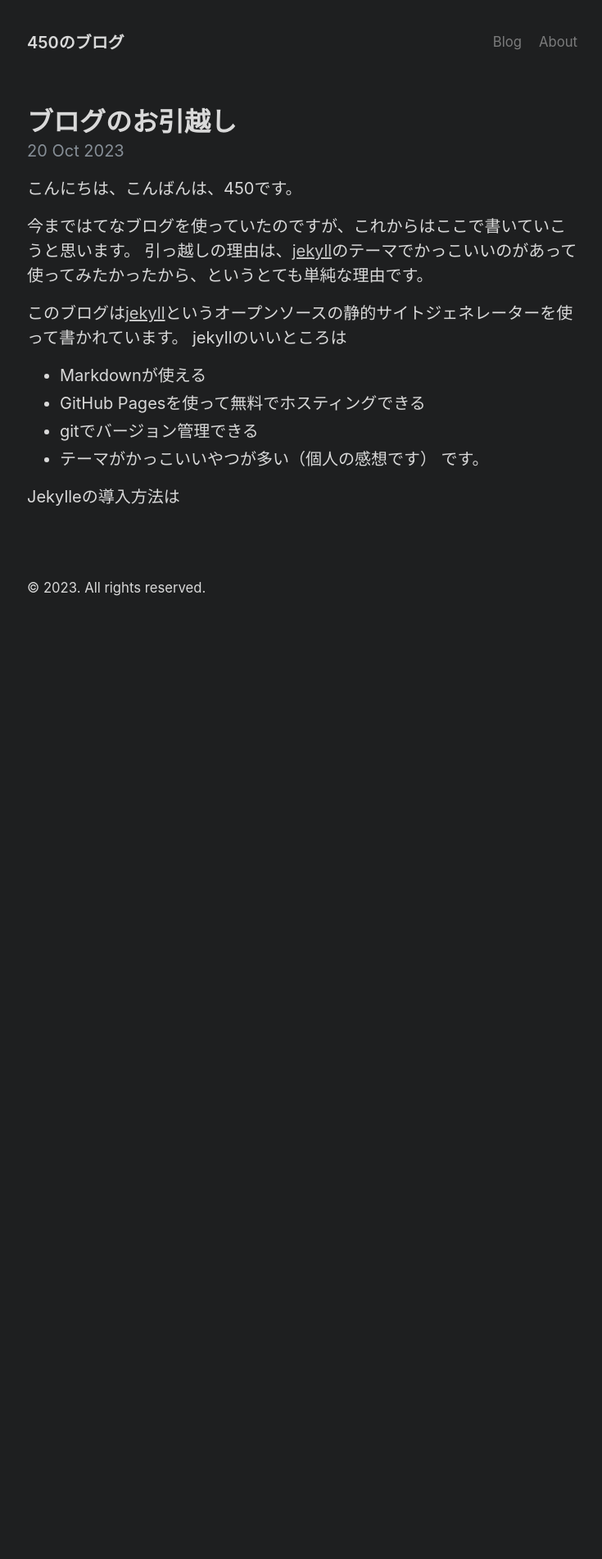
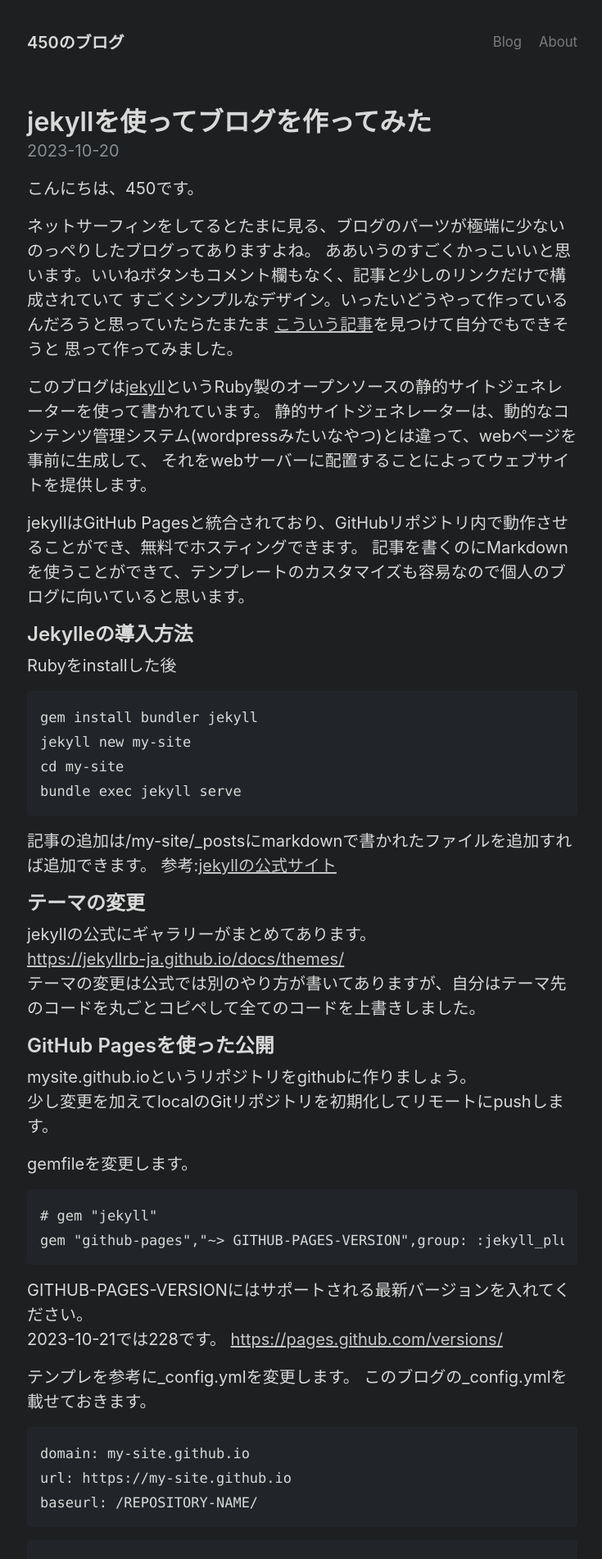
Before and after one commit to skanae/450.github.io, a Jekyll site: the page built from _posts/2023-10-20-intro .md, in a window 1280 px wide. Shown: the top 1902 px of the page at 82% size, without its empty margins (271-1006 px from the left). Built offline with Jekyll 4.4.1, drawn with Linux system fonts in a browser that asks for light colours; before the commit the page ends 900 px from its top, so only the background shows below that; some of the changed text lies outside the part shown.

Commit message:
記事の追加とアイコンの変更

````diff
--- a/Gemfile
+++ b/Gemfile
@@ -1,6 +1,6 @@
 source "https://rubygems.org"
 
-#gem "jekyll"
+# gem "jekyll"
 gem "jekyll-gist"
 gem "jekyll-paginate"
 gem "jekyll-seo-tag"
--- a/_config.yml
+++ b/_config.yml
@@ -37,7 +37,7 @@ sass:
 # Specify the author for blog posts
 author:
   name: 450
-  url: https://twitter.com/450hosigata
+  url:
   email:
 
 # Custom vars
@@ -46,7 +46,7 @@ version: 3.0.0
 # Navbar page list
 nav:
   - title: Blog
-    url: /archive
+    url: /450.github.io/archive
 
   - title: About
-    url: /about
+    url: /450.github.io/about
--- a/_layouts/post.html
+++ b/_layouts/post.html
@@ -4,7 +4,8 @@ layout: default
 
 <article class="post">
   <h1 class="post-title">{{ page.title }}</h1>
-  <time datetime="{{ page.date | date_to_xmlschema }}" class="post-date">{{ page.date | date_to_string }}</time>
+  <time datetime="{{ page.date | date: " %Y-%m-%d" }}" class="post-date">{{ page.date | date: "%Y-%m-%d" }}</time>
+  <!-- <time datetime="{{ page.date | date_to_xmlschema }}" class="post-date">{{ page.date | date_to_string }}</time> -->
   {{ content }}
 </article>
 
@@ -13,12 +14,13 @@ layout: default
   <h3>Related posts</h3>
   <ul class="related-posts">
     {% for post in site.related_posts limit:3 %}
-      <li>
-        <a href="{{ site.baseurl }}{{ post.url }}">
-          {{ post.title }}
-          <small><time datetime="{{ post.date | date_to_xmlschema }}">{{ post.date | date_to_string }}</time></small>
-        </a>
-      </li>
+    <li>
+      <a href="{{ site.baseurl }}{{ post.url }}">
+        {{ post.title }}
+        <small><time datetime="{{ post.date | date: " %Y-%m-%d" }}" class="post-date">{{ post.date | date: "%Y-%m-%d"
+            }}</time></small>
+      </a>
+    </li>
     {% endfor %}
   </ul>
 </aside>
--- a/_posts/2023-10-20-intro .md
+++ b/_posts/2023-10-20-intro .md
@@ -1,19 +1,80 @@
 ---
 layout: post
-title: ブログのお引越し
+title: jekyllを使ってブログを作ってみた
 ---
 
-こんにちは、こんばんは、450です。
+こんにちは、450です。
 
-今まではてなブログを使っていたのですが、これからはここで書いていこうと思います。
-引っ越しの理由は、[jekyll](https://jekyllrb.com/)のテーマでかっこいいのがあって使ってみたかったから、というとても単純な理由です。
+ネットサーフィンをしてるとたまに見る、ブログのパーツが極端に少ないのっぺりしたブログってありますよね。
+ああいうのすごくかっこいいと思います。いいねボタンもコメント欄もなく、記事と少しのリンクだけで構成されていて
+すごくシンプルなデザイン。いったいどうやって作っているんだろうと思っていたらたまたま
+[こういう記事](https://epiccoleman.com/posts/2023-03-07-how-i-built-this-site)を見つけて自分でもできそうと
+思って作ってみました。
 
-このブログは[jekyll](https://jekyllrb.com/)というオープンソースの静的サイトジェネレーターを使って書かれています。
-jekyllのいいところは
-- Markdownが使える
-- GitHub Pagesを使って無料でホスティングできる
-- gitでバージョン管理できる
-- テーマがかっこいいやつが多い（個人の感想です）
-です。
+このブログは[jekyll](https://jekyllrb.com/)というRuby製のオープンソースの静的サイトジェネレーターを使って書かれています。
+静的サイトジェネレーターは、動的なコンテンツ管理システム(wordpressみたいなやつ)とは違って、webページを事前に生成して、
+それをwebサーバーに配置することによってウェブサイトを提供します。
 
-Jekylleの導入方法は
+jekyllはGitHub Pagesと統合されており、GitHubリポジトリ内で動作させることができ、無料でホスティングできます。
+記事を書くのにMarkdownを使うことができて、テンプレートのカスタマイズも容易なので個人のブログに向いていると思います。
+
+## Jekylleの導入方法
+Rubyをinstallした後
+```
+gem install bundler jekyll
+jekyll new my-site
+cd my-site
+bundle exec jekyll serve
+```
+記事の追加は/my-site/_postsにmarkdownで書かれたファイルを追加すれば追加できます。
+参考:[jekyllの公式サイト](https://jekyllrb.com/)
+
+## テーマの変更
+jekyllの公式にギャラリーがまとめてあります。
+<https://jekyllrb-ja.github.io/docs/themes/>
+テーマの変更は公式では別のやり方が書いてありますが、自分はテーマ先のコードを丸ごとコピペして全てのコードを上書きしました。
+
+## GitHub Pagesを使った公開
+mysite.github.ioというリポジトリをgithubに作りましょう。
+少し変更を加えてlocalのGitリポジトリを初期化してリモートにpushします。
+
+gemfileを変更します。
+```
+# gem "jekyll"
+gem "github-pages","~> GITHUB-PAGES-VERSION",group: :jekyll_plugins
+```
+GITHUB-PAGES-VERSIONにはサポートされる最新バージョンを入れてください。
+2023-10-21では228です。
+<https://pages.github.com/versions/>
+
+テンプレを参考に_config.ymlを変更します。
+このブログの_config.ymlを載せておきます。
+```
+domain: my-site.github.io
+url: https://my-site.github.io
+baseurl: /REPOSITORY-NAME/
+```
+```
+domain: 450.github.io
+url: https://450.github.io
+baseurl: /450.github.io
+```
+
+Gemfile.lockを削除して
+`bundle install`をします。
+
+Gitリポジトリを初期化してリモートにpushします。
+```
+cd /path/to/mysite
+git init
+git checkout --orphan gh-pages
+git add .
+git commit -m 'Initial commit'
+git remote add origin https://github.com/USER/REPOSITORY.git
+git push -u origin gh-pages
+```
+
+リポジトリ>設定>ページ>サイトにアクセスする
+でアクセスできます。
+
+参考:[Jekyll を使用して GitHub Pages サイトにコンテンツを追加する](https://docs.github.com/ja/pages/setting-up-a-github-pages-site-with-jekyll/creating-a-github-pages-site-with-jekyll)
--- a/_sass/_base.scss
+++ b/_sass/_base.scss
@@ -10,11 +10,13 @@ body {
   margin: 0;
   font-family: var(--body-font);
   font-size: var(--body-font-size);
+  // font-size: 22px;
+  font-size: var(--body-font-size);
   line-height: var(--body-line-height);
   color: var(--body-color);
   background-color: var(--body-bg);
   -webkit-text-size-adjust: 100%;
-      -ms-text-size-adjust: 100%;
+  -ms-text-size-adjust: 100%;
 }
 
 // No `:visited` state is required by default (browsers will use `a`)
--- a/index.html
+++ b/index.html
@@ -13,7 +13,7 @@ title: Home
 
     <time datetime="{{ post.date | date: " %Y-%m-%d" }}" class="post-date">{{ post.date | date: "%Y-%m-%d" }}</time>
 
-    {% assign content_limit = 140 %}
+    {% assign content_limit = 85 %}
     {% assign post_content = post.content | strip_html | truncate: content_limit, "" %}
 
     {{ post_content }}
````
Also changed, not shown: _sass/_code.scss (line endings or trailing spaces), assets/favicon.ico, assets/favicon.svg (added), assets/favicon2.ico (added), assets/鼎-oracle.svg (added).
